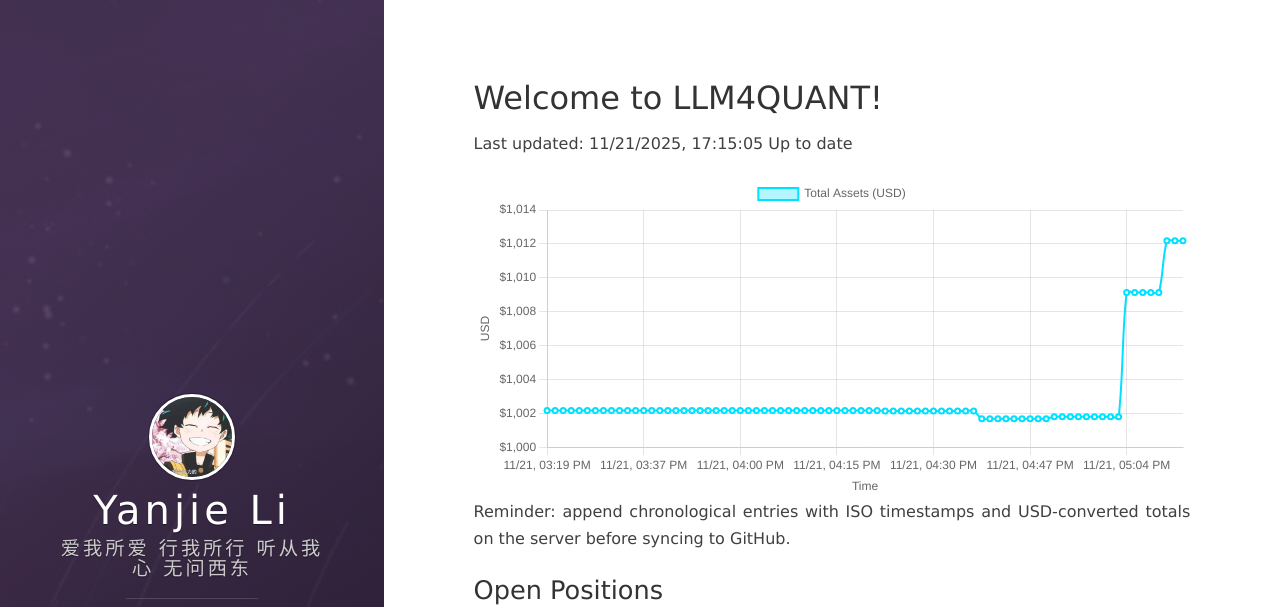
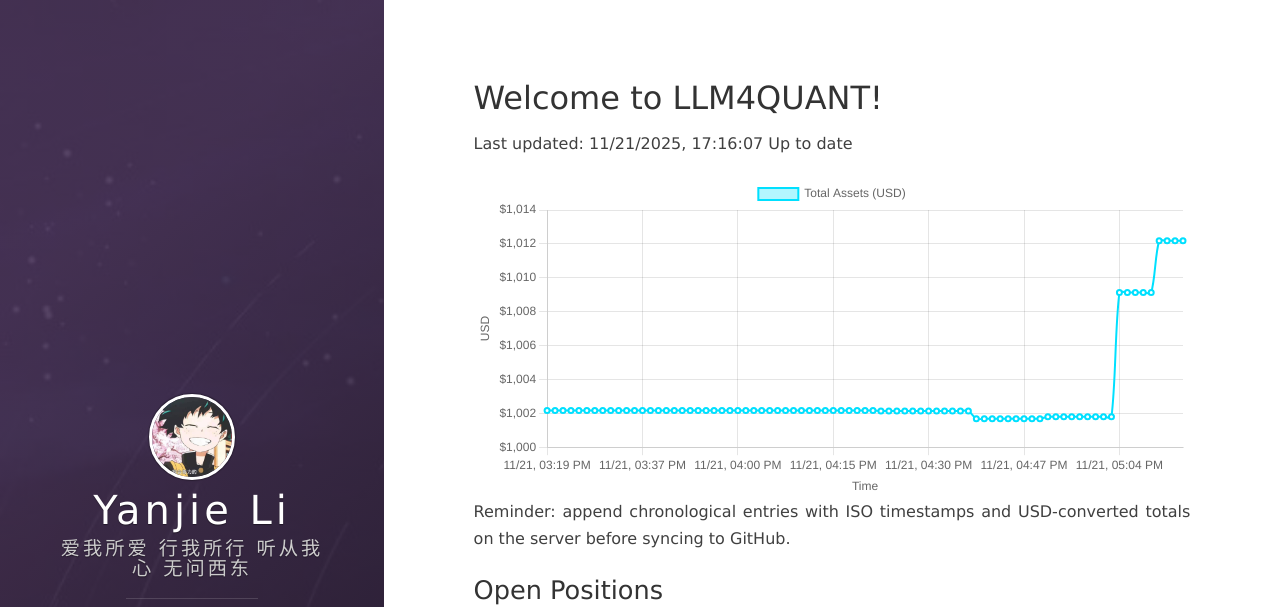
Before and after one commit to leeyegy/leeyegy.github.io, a Jekyll site: the page built from live-trading.html, in a window 1280 px wide and 1243 px high. Shown: the top 607 px of the window. Built offline with Jekyll 4.4.1, drawn with Linux system fonts in a browser that asks for light colours; nearby versions of some CDN libraries.

Commit message:
AccountMonitor: update balance history 2025-11-22T01:16:07+08:00

```diff
--- a/assets/data/binance/balance-history.json
+++ b/assets/data/binance/balance-history.json
@@ -1,5 +1,5 @@
 {
-  "generatedAt": "2025-11-22T01:15:05+08:00",
+  "generatedAt": "2025-11-22T01:16:07+08:00",
   "asset": "total_usd_value",
   "history": [
     {
@@ -321,6 +321,10 @@
     {
       "timestamp": "2025-11-22T01:15:05+08:00",
       "totalUsd": 1012.17914866
+    },
+    {
+      "timestamp": "2025-11-22T01:16:07+08:00",
+      "totalUsd": 1012.17914866
     }
   ]
 }
```
